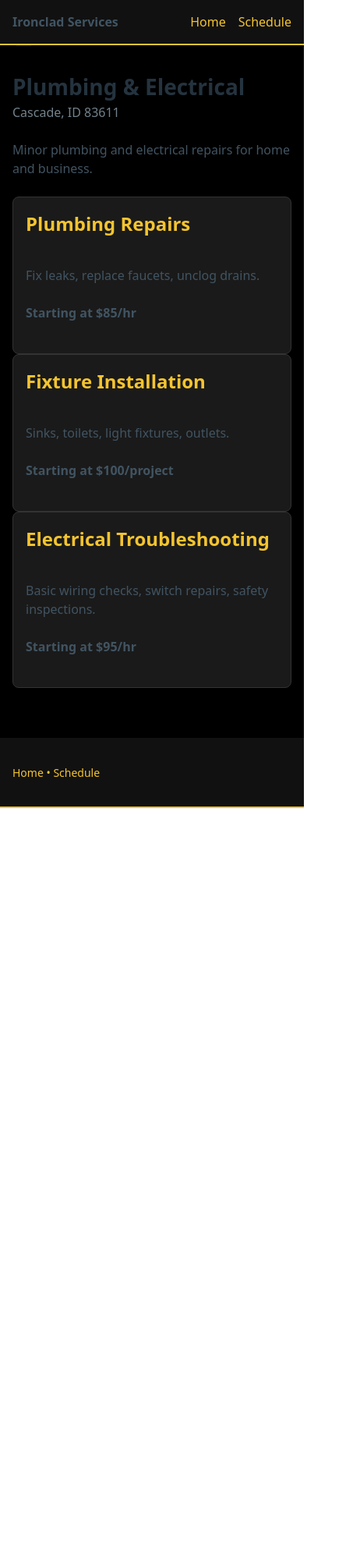
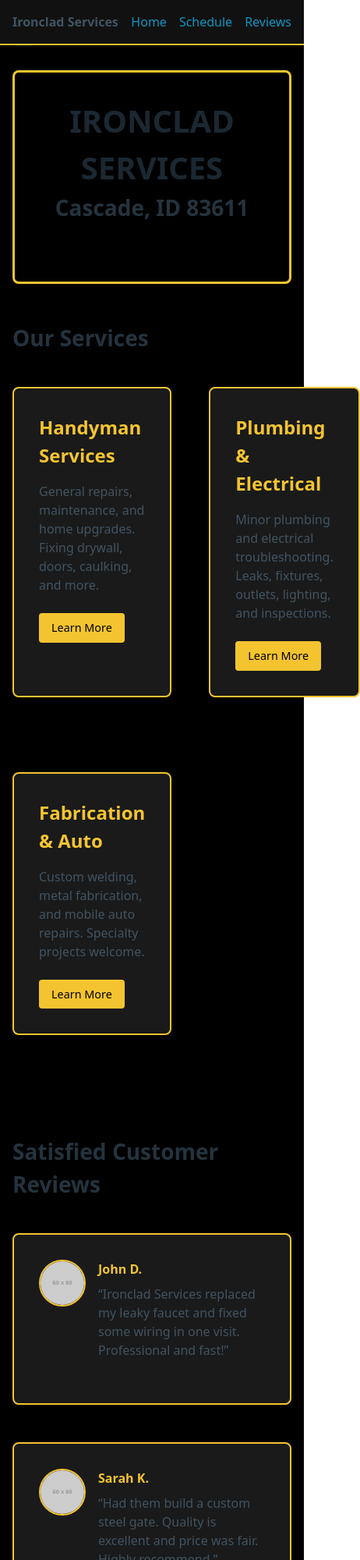
Before and after one commit to CLee2028/Ironclad-website-, a plain HTML site: page plumbing.html in a window 390 px wide. Shown: the top 2000 px of the page at 78% size, 462 px wide, since content can reach past the window. Before the commit the page ends 1036 px from the top, so only its background shows below. Drawn offline with nearby package versions, Linux system fonts and the light colour scheme; placeholder pictures from the web are drawn by us.

Commit message:
Update plumbing.html

```diff
--- a/plumbing.html
+++ b/plumbing.html
@@ -3,7 +3,7 @@
 <head>
   <meta charset="UTF-8">
   <meta name="viewport" content="width=device-width, initial-scale=1">
-  <title>Plumbing & Electrical - Ironclad Services</title>
+  <title>Ironclad Services - Cascade, ID</title>
   <link rel="stylesheet" href="https://cdn.jsdelivr.net/npm/@picocss/pico@1/css/pico.min.css">
   <style>
     body {
@@ -21,17 +21,63 @@
       background-color: #111;
       border-bottom: 2px solid #f4c430;
     }
-    a, button {
-      color: #f4c430;
+    a[role="button"], button {
+      background-color: #f4c430 !important;
+      color: #000 !important;
+      border: none !important;
+      font-size: 0.9rem;
+      padding: 0.5rem 1rem;
+    }
+    a[role="button"]:hover, button:hover {
+      background-color: #d4a800 !important;
+      color: #000 !important;
+    }
+    .header-block {
+      text-align: center;
+      padding: 2rem;
+      border: 3px solid #f4c430;
+      margin-bottom: 3rem;
+      background-color: transparent;
+      border-radius: 8px;
+    }
+    .header-block h1 {
+      font-size: 2.5rem;
+      margin: 0;
+    }
+    section {
+      margin-bottom: 5rem; /* spacing between sections */
+    }
+    .grid-services {
+      display: grid;
+      grid-template-columns: 1fr 1fr;
+      gap: 3rem; /* horizontal and vertical spacing */
     }
     .card {
       background-color: #1a1a1a;
-      border: 1px solid #333;
-      padding: 1rem;
+      border: 2px solid #f4c430;
+      padding: 2rem;
       border-radius: 8px;
+      margin-bottom: 3rem; /* extra vertical space */
     }
     .card h3 {
       color: #f4c430;
+      margin-bottom: 1rem;
+    }
+    .review-card {
+      display: flex;
+      align-items: flex-start;
+      gap: 1rem;
+    }
+    .review-card img {
+      width: 60px;
+      height: 60px;
+      border-radius: 50%;
+      border: 2px solid #f4c430;
+      object-fit: cover;
+    }
+    .review-card strong {
+      display: block;
+      margin-bottom: 0.5rem;
     }
   </style>
 </head>
@@ -42,45 +88,75 @@
       <li><strong>Ironclad Services</strong></li>
     </ul>
     <ul>
-      <li><a href="index.html" target="_blank">Home</a></li>
+      <li><a href="index.html">Home</a></li>
       <li><a href="schedule.html" target="_blank">Schedule</a></li>
+      <li><a href="reviews.html" target="_blank">Reviews</a></li>
     </ul>
   </nav>
 
   <main class="container">
-    <div class="grid">
+
+    <!-- Big Header -->
+    <section class="header-block">
+      <h1>IRONCLAD SERVICES</h1>
+      <h2>Cascade, ID 83611</h2>
+    </section>
+
+    <!-- Services Section -->
     <section>
-        <hgroup>
-          <h2>Plumbing & Electrical</h2>
-          <h3>Cascade, ID 83611</h3>
-        </hgroup>
-        <p>Minor plumbing and electrical repairs for home and business.</p>
-
-        <div class="grid">
+      <h2>Our Services</h2>
+      <div class="grid-services">
         <div class="card">
-            <h3>Plumbing Repairs</h3>
-            <p>Fix leaks, replace faucets, unclog drains.</p>
-            <p><strong>Starting at $85/hr</strong></p>
+          <h3>Handyman Services</h3>
+          <p>General repairs, maintenance, and home upgrades. Fixing drywall, doors, caulking, and more.</p>
+          <a href="handyman.html" target="_blank" role="button">Learn More</a>
         </div>
-
         <div class="card">
-            <h3>Fixture Installation</h3>
-            <p>Sinks, toilets, light fixtures, outlets.</p>
-            <p><strong>Starting at $100/project</strong></p>
+          <h3>Plumbing & Electrical</h3>
+          <p>Minor plumbing and electrical troubleshooting. Leaks, fixtures, outlets, lighting, and inspections.</p>
+          <a href="plumbing.html" target="_blank" role="button">Learn More</a>
         </div>
-
         <div class="card">
-            <h3>Electrical Troubleshooting</h3>
-            <p>Basic wiring checks, switch repairs, safety inspections.</p>
-            <p><strong>Starting at $95/hr</strong></p>
+          <h3>Fabrication & Auto</h3>
+          <p>Custom welding, metal fabrication, and mobile auto repairs. Specialty projects welcome.</p>
+          <a href="fabrication.html" target="_blank" role="button">Learn More</a>
         </div>
       </div>
     </section>
+
+    <!-- Reviews Section -->
+    <section>
+      <h2>Satisfied Customer Reviews</h2>
+
+      <div class="card review-card">
+        <img src="https://via.placeholder.com/60" alt="Customer 1">
+        <div>
+          <strong>John D.</strong>
+          <p>“Ironclad Services replaced my leaky faucet and fixed some wiring in one visit. Professional and fast!”</p>
         </div>
+      </div>
+
+      <div class="card review-card">
+        <img src="https://via.placeholder.com/60" alt="Customer 2">
+        <div>
+          <strong>Sarah K.</strong>
+          <p>“Had them build a custom steel gate. Quality is excellent and price was fair. Highly recommend.”</p>
+        </div>
+      </div>
+
+      <div class="card review-card">
+        <img src="https://via.placeholder.com/60" alt="Customer 3">
+        <div>
+          <strong>Mike R.</strong>
+          <p>“They handled a long list of home fixes in one day. Saved me so much time. Honest and reliable.”</p>
+        </div>
+      </div>
+    </section>
+
   </main>
 
   <footer class="container">
-    <small><a href="index.html" target="_blank">Home</a> • <a href="schedule.html" target="_blank">Schedule</a></small>
+    <small><a href="index.html">Home</a> • <a href="schedule.html" target="_blank">Schedule</a> • <a href="reviews.html" target="_blank">Leave a Review</a></small>
   </footer>
 
 </body>
```
Lines whose indentation alone changed are shown as unchanged.
